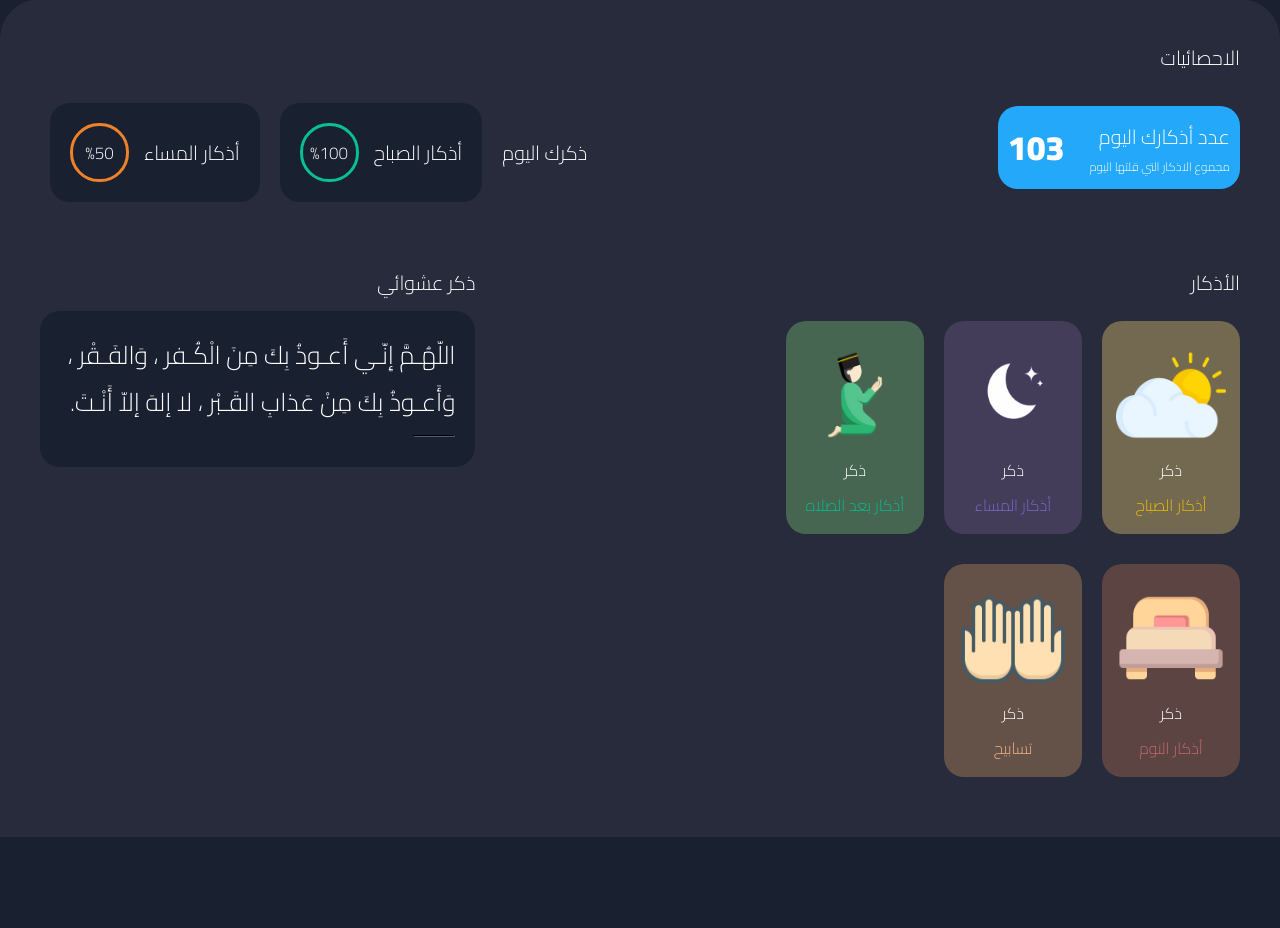
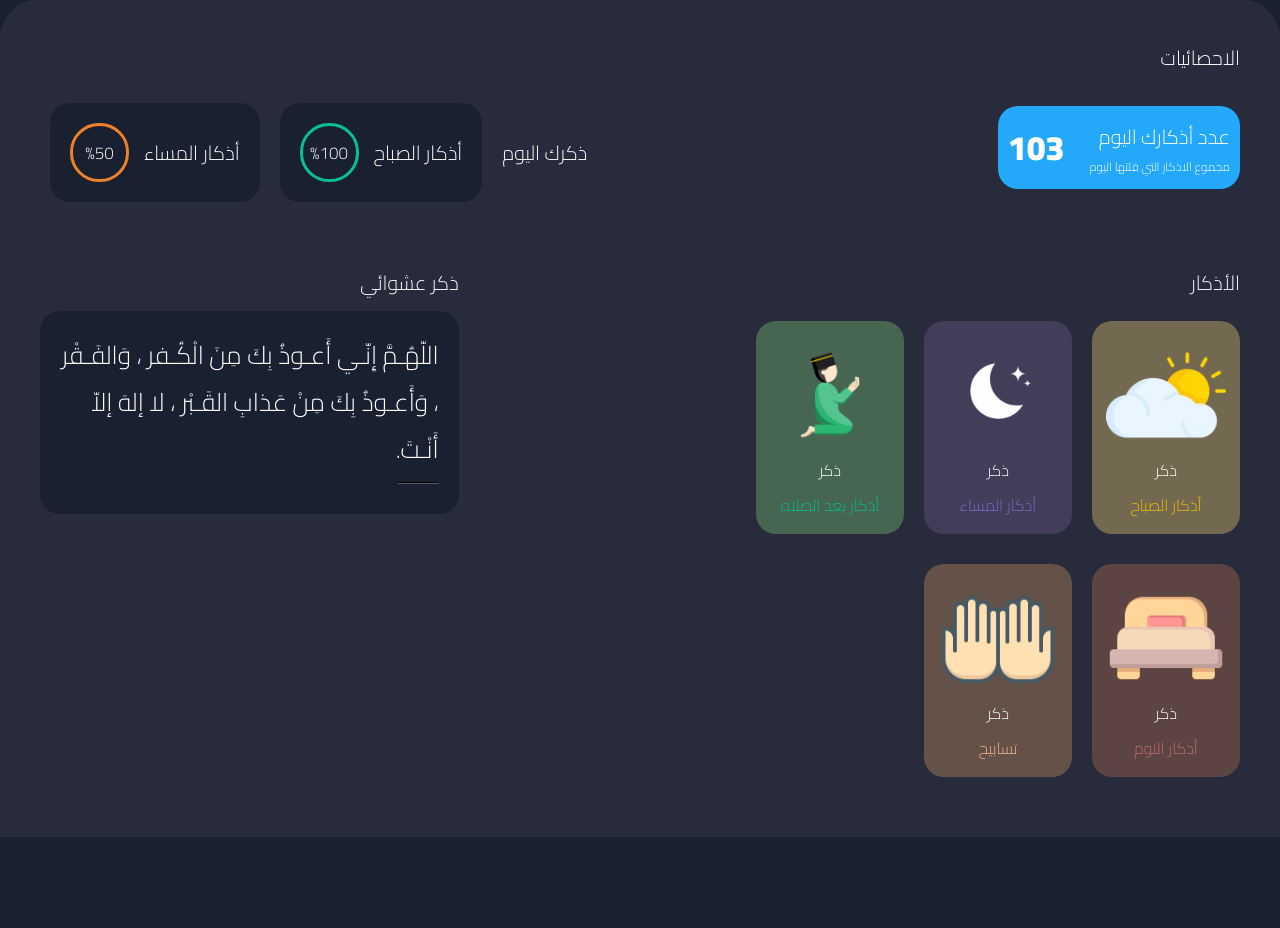
Before and after one commit to Muhammed-Sherif/azkar-website, a PHP site: page / in a window 1280 px wide. Shown: the part 162-1090 px from the top of the page. Run offline with PHP 8.4, Linux system fonts and the light colour scheme.

Commit message:
Update style.css

```diff
--- a/css/style.css
+++ b/css/style.css
@@ -135,7 +135,7 @@ border-color: #08c091 !important;
   flex-wrap: wrap;
 }
 .azkar-links img {
-  width: 110px;
+  width: 120px;
   height: 120px;
 }
 .home-azkar-links {
```
